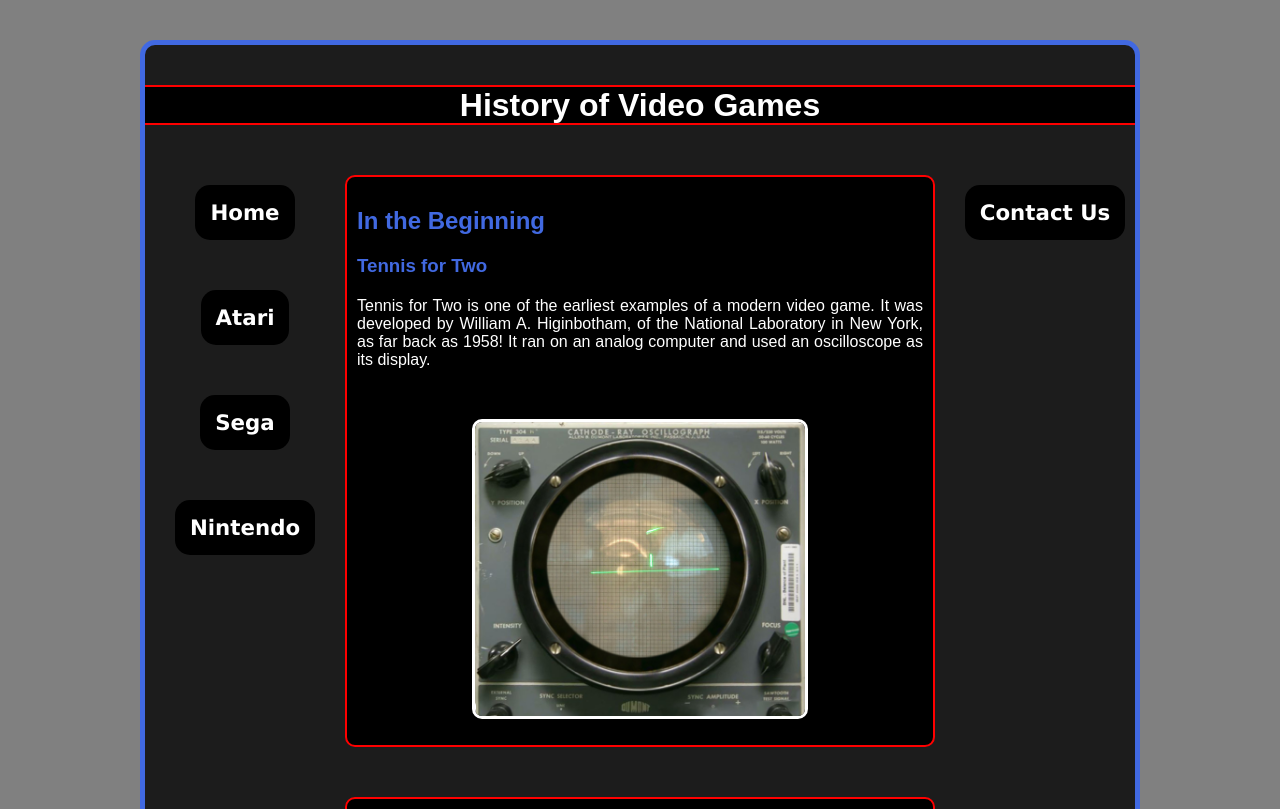
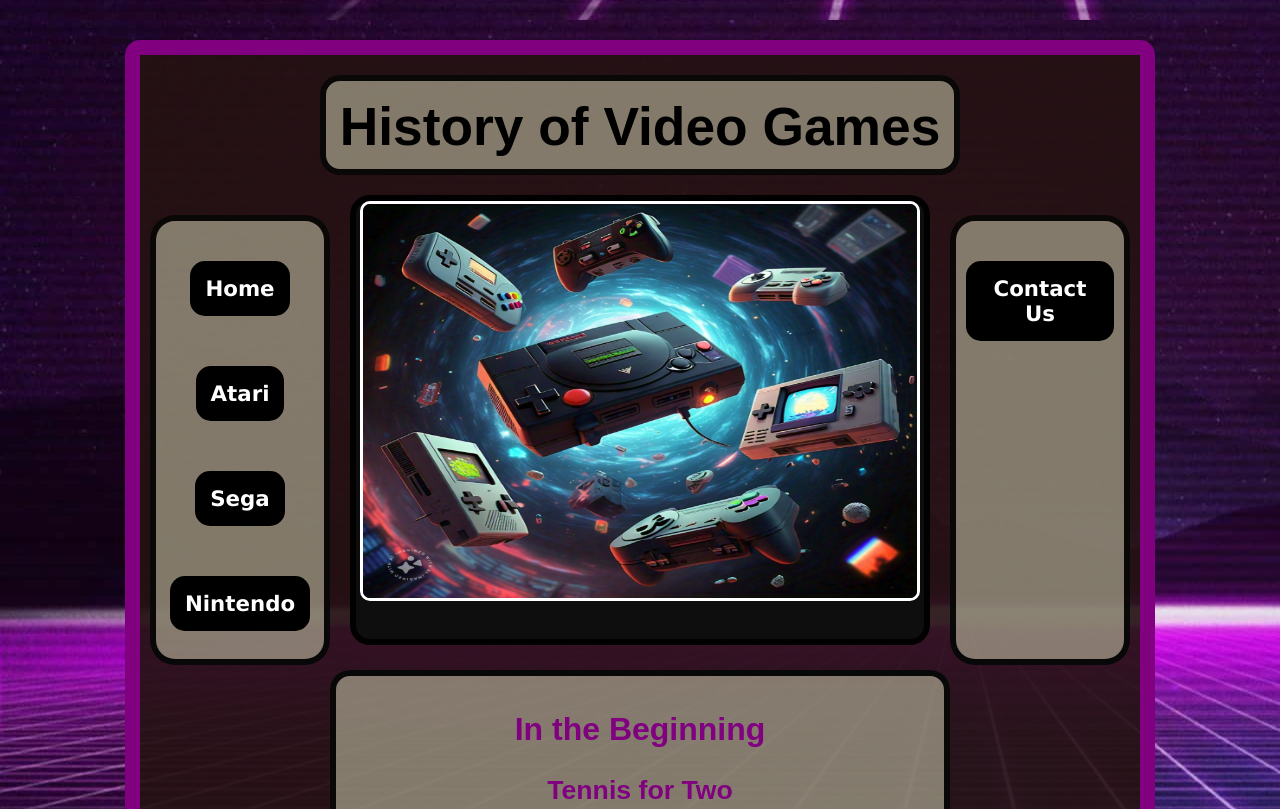
Before and after one commit to GallantJoseph/videogameshistory, a plain HTML site: page index.html in a window 1280 px wide. Shown: the top 809 px of the page. Drawn offline with Linux system fonts and the light colour scheme.

Commit message:
test homepage
tweeked the home page

```diff
--- a/home.css
+++ b/home.css
@@ -1,26 +1,208 @@
-body {
-    background-color: gray;
+* {
+    font-family: Arial, Helvetica, sans-serif;
+    box-sizing: border-box;
+    color: white;
+    margin-top: 20px;
+    padding: 0px;
+    text-align: left;
 }
 
-#mainbox {
-    background-color: rgba(0, 0, 0, 0.786);
-    border: 5px solid royalblue;
+body {
+    background-image: url(images/backround.jpeg);
+
+}
+
+
+.picturebox {
+    border-radius: 15pt;
+    margin: auto;
+    background-color: rgb(14, 14, 14);
+    width: 580px;
+    height: 450px;
+    border: 6px solid rgba(0, 0, 0, 0.934);
+    text-align: center;
 }
 
 .headersection {
-    border-top: 2px solid red;
-    border-bottom: 2px solid red;
+    background-color: rgba(202, 202, 172, 0.568);
+    border: 6px solid rgba(0, 0, 0, 0.934); ;
+    border-radius: 15pt;
+    height: 100px;
+    width: 900px;
+    margin: auto;
+    padding-top: 15px;
+    width: 640px;
+
+}
+
+.headersection h1{
+    color:black;
+    font-size: 40pt;
+    font-family: sans-serif;
+    font-weight: 700;
+    text-align: center;
+    margin-top: 0px;
 }
 
 .mainsectionbox {
-    border: 2px solid red;
+    margin: auto;
+    margin-top: 25px;
+    padding: 15px;
+    background-color: rgba(202, 202, 172, 0.568);
+    width: 620px;
+    border: 6px solid rgba(0, 0, 0, 0.934); ;
+    border-radius: 15pt;
+
 }
 
-.mainsectionbox h2, .mainsectionbox h3 {
-    color: royalblue;
+.mainsectionbox h2 {
+    font-size: 24pt;
+    font-weight: 700;
+    text-align: center;
+    color: purple;
 }
+.mainsectionbox h3 {
+    font-size: 20pt;
+    font-weight: 700;
+    text-align: center;
+    color: purple;
+}
+
 
 .footersection {
     border-top: 2px solid red;
     border-bottom: 2px solid red;
 }
+
+
+
+
+li {
+    list-style-position: inside;
+}
+
+img {
+    margin: auto;
+    border: 3px solid white;
+    border-radius: 10px;
+    text-align: center;
+}
+
+#mainbox {
+    width: 1030px;
+    height: 3000px;
+    padding: 10px;
+    margin: auto;
+    padding-top: 20px;
+    background-color: rgba(37, 18, 18, 0.909);
+    border-radius: 15px;
+    border: 15px solid purple;
+
+}
+
+nav a {
+    font-family: Verdana, Geneva, Tahoma, sans-serif;
+    font-size: 16pt;
+    font-weight: bold;
+    text-decoration: none;
+    color: white;
+    display:inline-block;
+}
+
+nav a:link {
+    text-decoration: none;
+    color: white;
+}
+
+nav a:visited {
+    text-decoration: none;
+    color: white;
+}
+
+nav a:hover {
+    text-decoration: none;
+    color: white;
+    transform: scale(1.10); /* Scale up the image on hover */
+}
+
+
+
+
+
+.navsectionleft {
+    background-color: rgba(202, 202, 172, 0.568);
+    border: 6px solid rgba(0, 0, 0, 0.934); ;
+    width: 180px;
+    height: 450px;
+    position: fixed;
+    border-radius: 25px;
+    align-items: center;
+    display: flex;
+    flex-direction: column;
+}
+
+.navsectionright {
+    background-color: rgba(202, 202, 172, 0.568);
+    border: 6px solid rgba(0, 0, 0, 0.934); ;
+    width: 180px;
+    height: 450px;
+    position: fixed;
+    margin-left: 800px;
+    border-radius: 25px;
+    align-items: center;
+    display: flex;
+    flex-direction: column;
+}
+
+.navsectionbox {
+    background-color: black;
+    padding: 15px;
+    margin-left: 10px;
+    margin-right: 10px;
+    margin-bottom: 10px;
+    border-radius: 15px;
+    text-align: center;
+}
+
+
+
+.mainsectionbox p{
+    font-size: 16pt;
+    color: black;
+    text-align: justify;
+}
+
+
+.consolespecstable th  {
+    width: 225px;
+    padding-top: 5px;
+    padding-bottom: 5px;
+    border-top: 2px solid gold;
+}
+
+.consolespecstable td {
+    width: 450px;
+    padding-left: 5px;
+    padding-top: 5px;
+    padding-bottom: 5px;
+    border-left: 2px dotted gold;
+}
+
+.footersection {
+    width: 990px;
+    height: 150px;
+    margin-top: 100px;
+    padding: 15px;
+    background-color: black;
+    border-top: 2px solid peru;
+    border-bottom: 2px solid peru;
+}
+
+#backtotopbutton {
+    text-decoration: underline;
+    display: block;
+    width: 150px;
+    height: 20px;
+    font-size: 20pt;
+    color: white
+}
--- a/index.html
+++ b/index.html
@@ -3,13 +3,13 @@
 <head>
     <meta charset="UTF-8">
     <meta name="viewport" content="width=device-width, initial-scale=1.0">
-    <link rel="stylesheet" href="style.css" />
+
     <link rel="stylesheet" href="home.css" />
     <title>History of Video Games</title>
 </head>
 <body>
     <div id="mainbox">
-        <header class="headersection">
+        <header class = "headersection">
             <h1>History of Video Games</h1>
         </header>
 
@@ -38,6 +38,7 @@
         </nav>
 
         <main>
+            <section class="picturebox"><img src = "images/time.jpg" width="560px" height="400px"></section>
             <section class="mainsectionbox">
                 <h2>
                     In the Beginning
```
Also changed, not shown: images/backround.jpeg (added), images/time.jpg (added).
